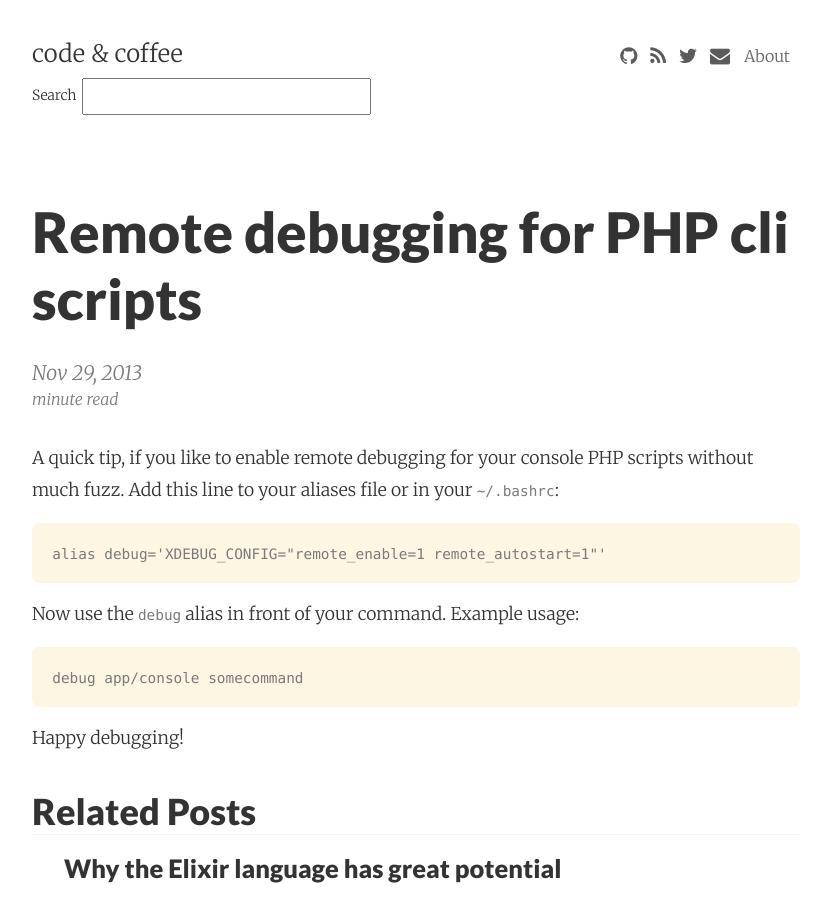
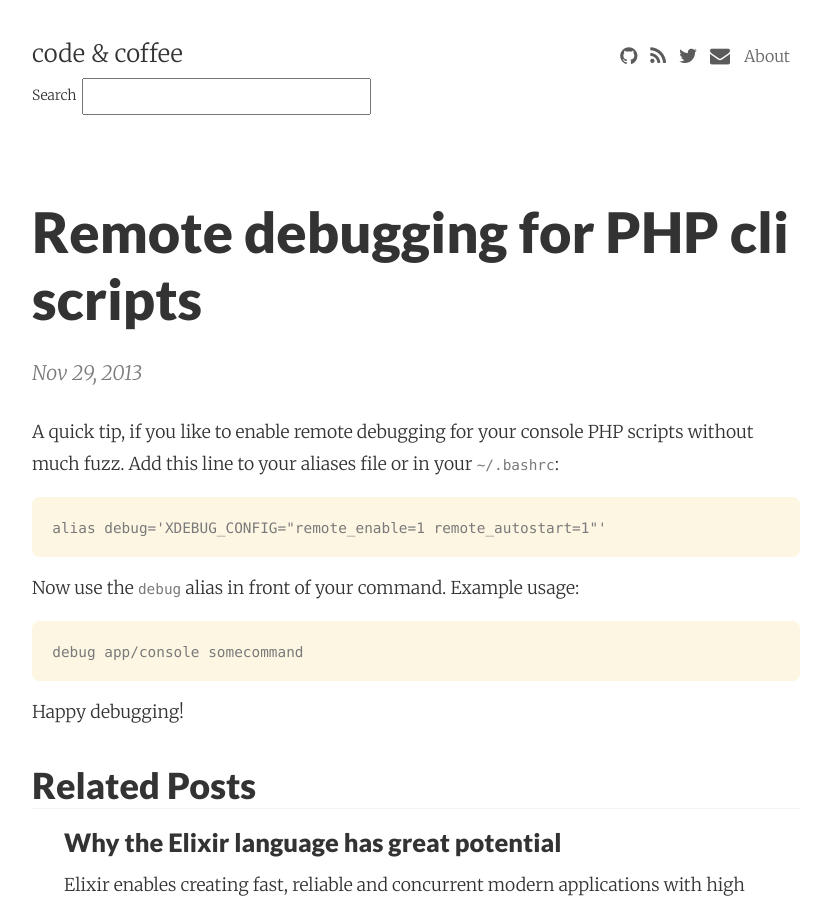
Before and after one commit to adri/adri.github.io, a Jekyll site: the page built from _posts/2013-11-29-xdebug-on-console.md, in a window 1280 px wide and 900 px high. Shown: the whole window, without its empty margins (224-1055 px from the left). Built offline with Jekyll 4.4.1, drawn with Linux system fonts in a browser that asks for light colours; nearby versions of some CDN libraries; comment, search, counter and statistics services are not loaded.

Commit message:
Removes minute read becaues it doesn't work

```diff
--- a/_layouts/post.html
+++ b/_layouts/post.html
@@ -10,7 +10,7 @@ layout: default
   {% if page.update_date %}
   <span class="post-meta">Updated: {{ page.update_date | date: "%b %-d, %Y" }}</span><br>
   {% endif %}
-  <span class="post-meta small">{{ minutes }} minute read</span>
+  <!--<span class="post-meta small">{{ minutes }} minute read</span>-->
 </div>
 
 <article class="post-content">
```
